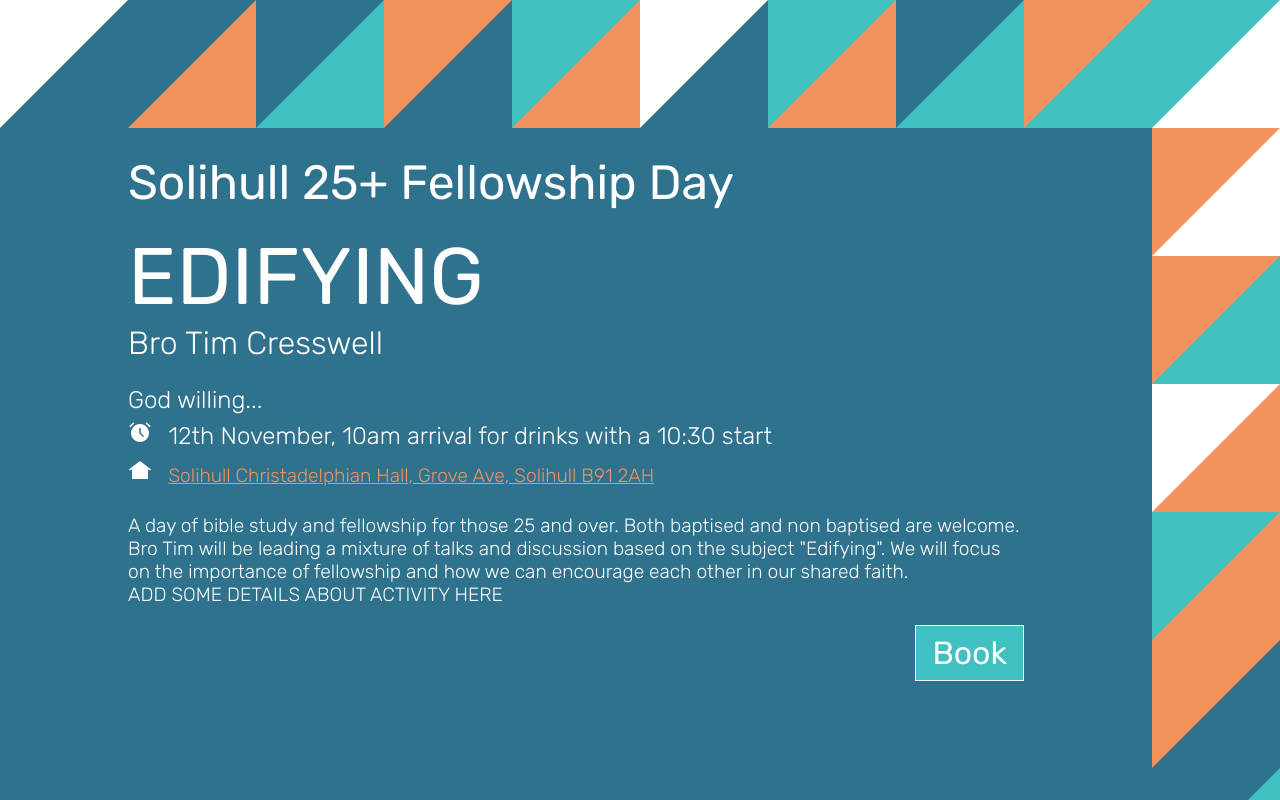
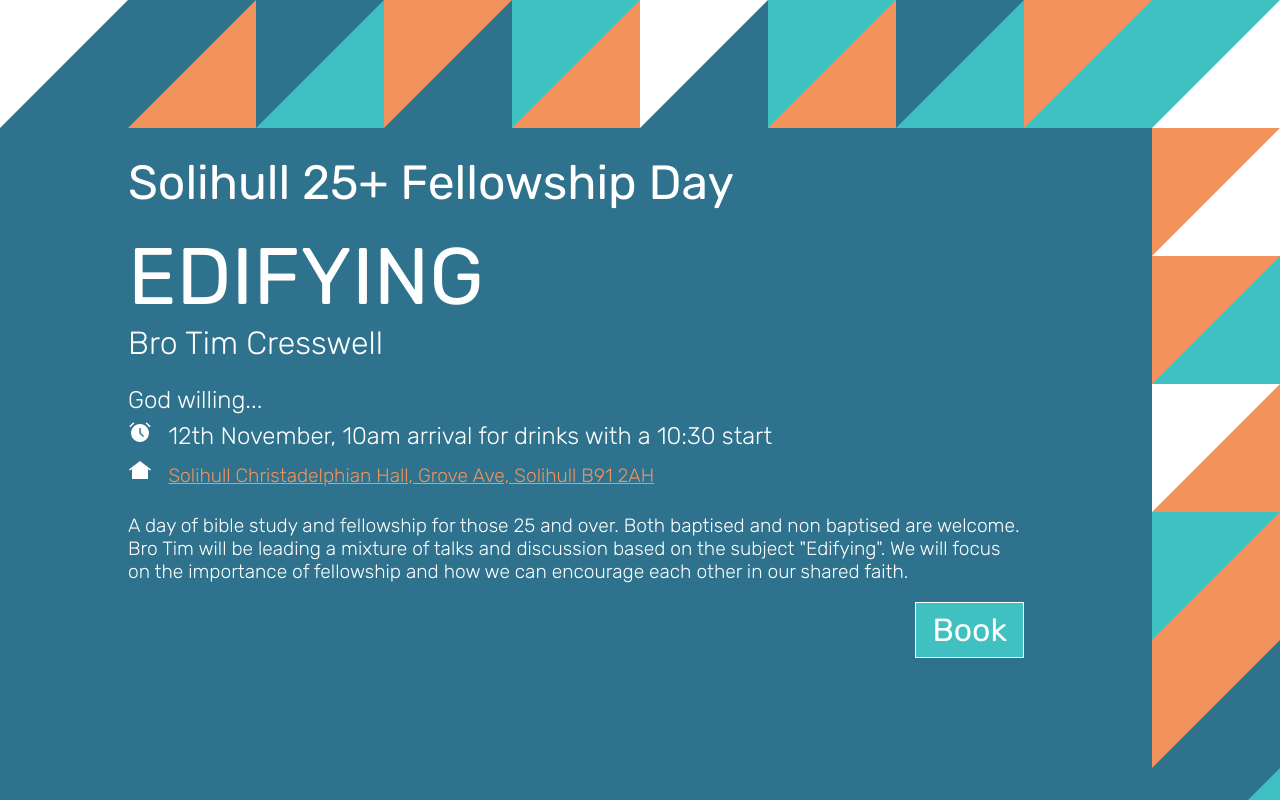
Before and after one commit to joshp93/solihull-25-plus, an Angular app: page / in a window 1280 px wide. Built offline with nearby package versions, Linux system fonts and the light colour scheme.

Commit message:
Remove activity info

```diff
--- a/src/app/app.component.html
+++ b/src/app/app.component.html
@@ -19,7 +19,6 @@
     A day of bible study and fellowship for those 25 and over. Both baptised and non baptised are welcome.<br>
     Bro Tim will be leading a mixture of talks and discussion based on the subject "Edifying". We will focus on the
     importance of fellowship and how we can encourage each other in our shared faith.<br>
-    <strong>ADD SOME DETAILS ABOUT ACTIVITY HERE</strong>
   </p>
   <button>
     <a href="https://forms.gle/T73nMndEWqJt8QL47" target="_blank">
```
